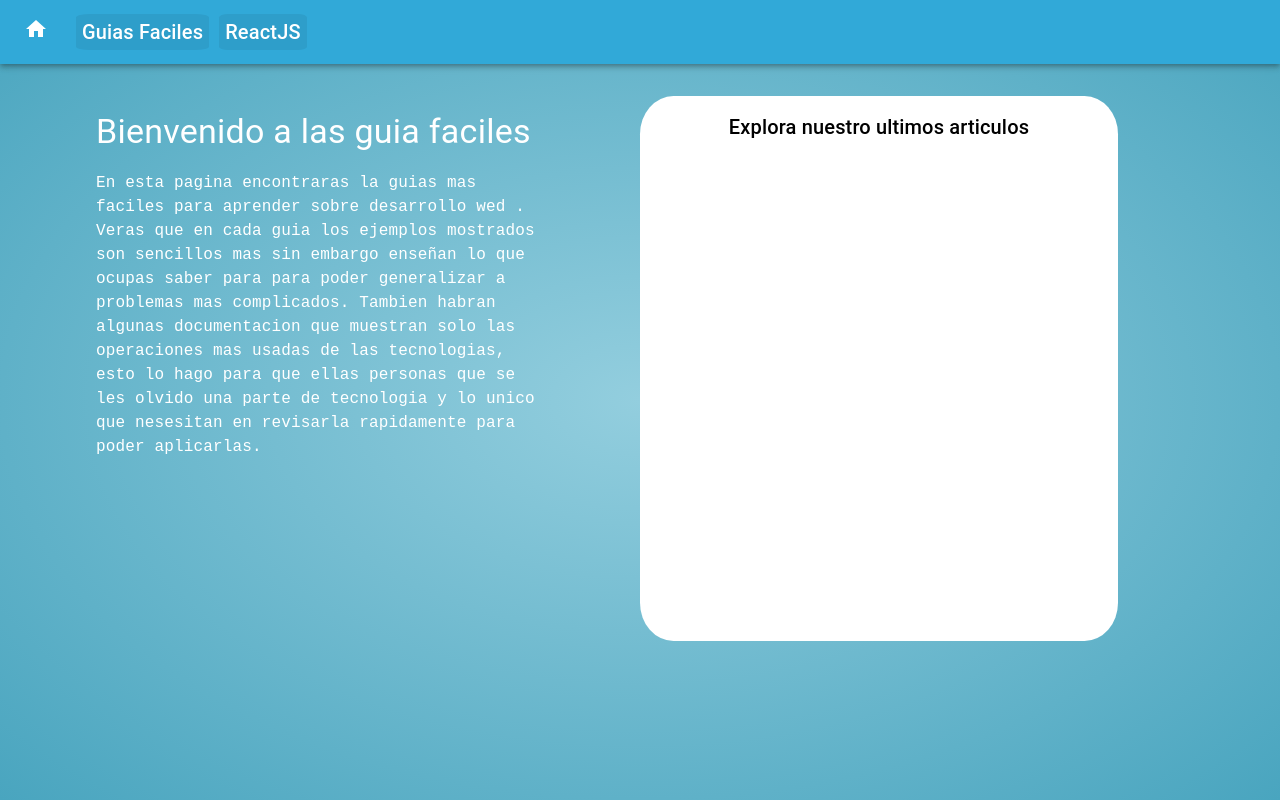
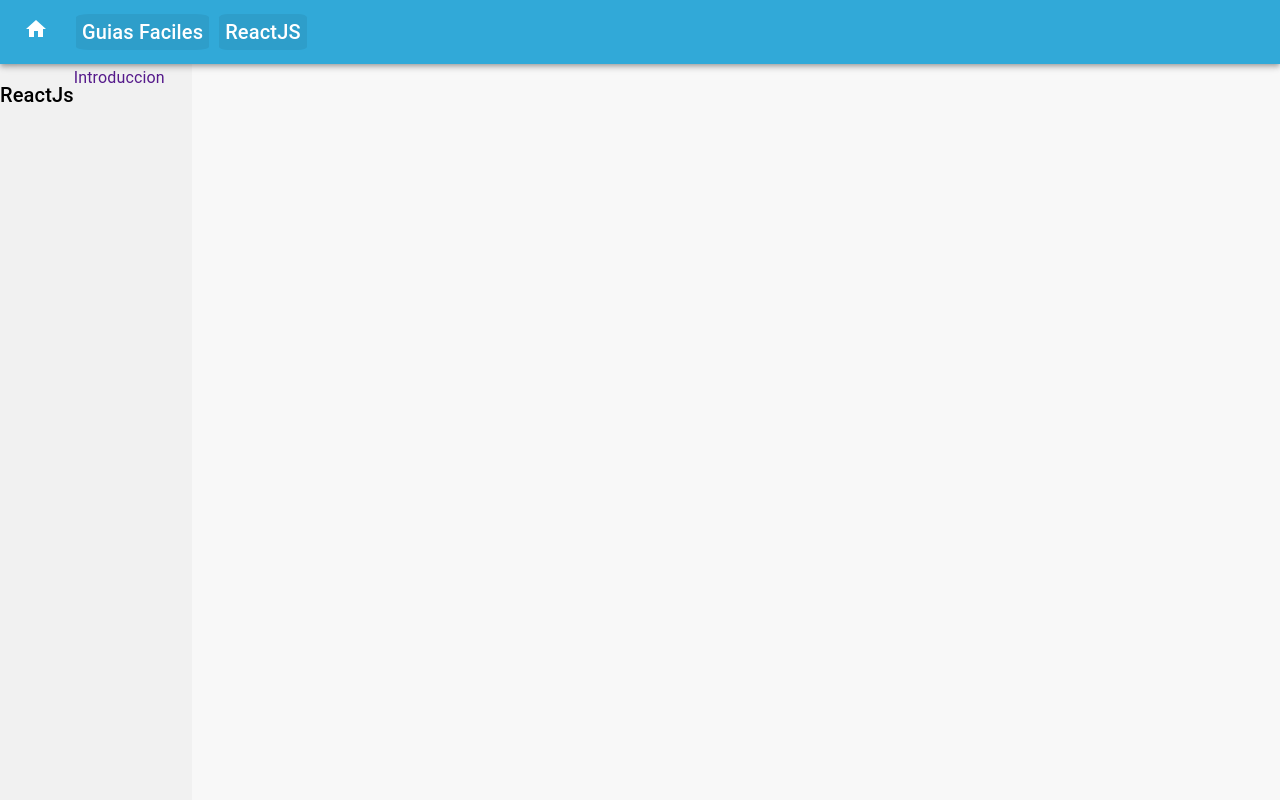
Before and after one commit to RotomFormProgramador/Apuntes, a React (Create React App) app in the folder client/: page /ReactJS in a window 1280 px wide. Built offline with nearby package versions, Linux system fonts and the light colour scheme.

Commit message:
Document

```diff
--- a/client/src/App.js
+++ b/client/src/App.js
@@ -2,12 +2,21 @@ import React from "react";
 import "./App.css";
 import Bar from "./component/Bar";
 import Home from './component/Home'
+import ReactJS  from './component/ReactJS'
+import {Switch,Route} from 'react-router-dom'
 
 function App() {
     return (
         <div className="App">
             <Bar />
-            <Home/>
+            <Switch>
+                <Route path="/ReactJS">
+                <ReactJS/>
+                </Route>
+                <Route path="/">
+                    <Home/>
+                </Route>
+            </Switch>
         </div>
     );
 }
--- a/client/src/component/Bar.js
+++ b/client/src/component/Bar.js
@@ -41,7 +41,7 @@ export default function Bar() {
                    Guias Faciles
                 </Link>
 
-                <Link style={{marginLeft: "10px"}} component={RouterLink} underline="none" className="LinkB butl" color="inherit" to="/">
+                <Link style={{marginLeft: "10px"}} component={RouterLink} underline="none" className="LinkB butl" color="inherit" to="/ReactJS">
                    ReactJS
                 </Link>
 
--- a/client/src/component/ReactJS.js
+++ b/client/src/component/ReactJS.js
@@ -1,8 +1,29 @@
 import React from 'react'
+import './css/ReactJS.css'
+import {Typography} from "@material-ui/core"
+import {Link,Switch} from "react-router-dom"
+import "./document/reactjs/Introduccion.css"
+
 
 export default function ReactJS (){
+
+
+
     return(
         <div className="ReactJS">
+        <div className="content">
+            <Typography   style={{marginTop:"15px"}} variant="h6" align="center">
+                ReactJs
+            </Typography>
+            <Typography  variant="subtitle1" align="center">
+            <Link className="indice">
+            Introduccion
+            </Link>
+            </Typography>
+            </div>
+
+        <div className="documentation">
+        </div>
 
         </div>
     )
--- /dev/null
+++ b/client/src/component/css/ReactJS.css
@@ -0,0 +1,18 @@
+.ReactJS {
+    background-color: white;
+    flex-grow: 1;
+    display: flex;
+
+}
+
+.content {
+    width: 15%;
+    background-color: rgb(241, 241, 241);
+    display: flex;
+    flex-wrap: wrap;
+}
+
+.documentation{
+    width: 85%;
+    background-color: rgb(248, 248, 248);
+}
--- /dev/null
+++ b/client/src/component/document/reactjs/Introduccion.css
@@ -0,0 +1,7 @@
+.indice {
+    text-decoration: none;
+}
+
+.indice:hover {
+    background-color: rgba(0, 0, 0, 0.116);
+}
```
Also changed, not shown: client/src/component/document/reactjs/Introducción.js (added).
